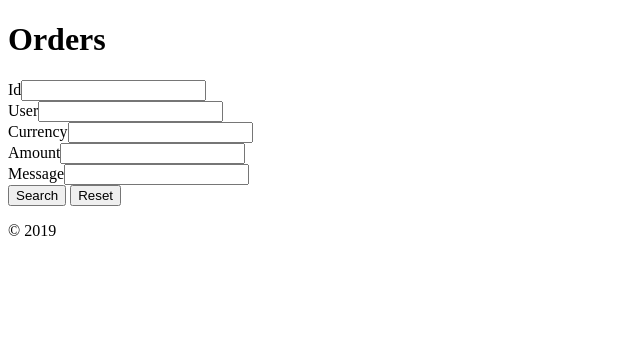
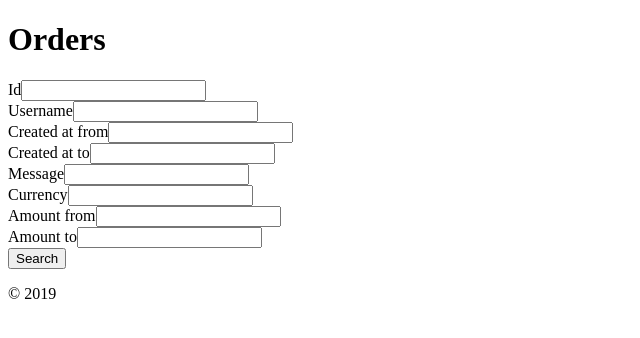
Before and after one commit to michael-vostrikov/yii2-prototype-example, a Yii app: template frontend/views/order/index.php in a window 1280 px wide. Shown: the top 338 px of the page, without its empty margins (0-640 px from the left). Run offline with PHP 8.4 and a stand-in for Yii, Linux system fonts and the light colour scheme; the template is opened without the code that fills it, so the values that code supplies are empty; form fields are guessed from the names that the template uses; some libraries are stand-ins or nearby versions.

Commit message:
Setup search

```diff
--- a/frontend/views/order/_search.php
+++ b/frontend/views/order/_search.php
@@ -1,7 +1,9 @@
 <?php
 
 use yii\helpers\Html;
+use yii\helpers\ArrayHelper;
 use yii\widgets\ActiveForm;
+use common\models\Currency;
 
 /* @var $this yii\web\View */
 /* @var $model frontend\models\OrderSearch */
@@ -13,25 +15,50 @@ use yii\widgets\ActiveForm;
     <?php $form = ActiveForm::begin([
         'action' => ['index'],
         'method' => 'get',
+        'successCssClass' => false,
     ]); ?>
 
-    <?= $form->field($model, 'id') ?>
+    <div class="row">
 
-    <?= $form->field($model, 'user_id') ?>
+        <div class="col-sm-3">
+            <?= $form->field($model, 'id') ?>
+        </div>
 
-    <?= $form->field($model, 'currency_id') ?>
+        <div class="col-sm-3">
+            <?= $form->field($model, 'username') ?>
+        </div>
 
-    <?= $form->field($model, 'amount') ?>
+        <div class="col-sm-3">
+            <?= $form->field($model, 'created_at_from') ?>
+        </div>
 
-    <?= $form->field($model, 'message') ?>
+        <div class="col-sm-3">
+            <?= $form->field($model, 'created_at_to') ?>
+        </div>
 
-    <?php // echo $form->field($model, 'created_at') ?>
+        <div class="col-sm-3">
+            <?= $form->field($model, 'message') ?>
+        </div>
 
-    <?php // echo $form->field($model, 'updated_at') ?>
+        <div class="col-sm-3">
+            <?= $form->field($model, 'currency_id')->dropdownList(
+                ArrayHelper::map(Currency::find()->all(), 'id', 'name'),
+                ['prompt' => Yii::t('app', '[ select ]')]
+            ) ?>
+        </div>
+
+        <div class="col-sm-3">
+            <?= $form->field($model, 'amount_from') ?>
+        </div>
+
+        <div class="col-sm-3">
+            <?= $form->field($model, 'amount_to') ?>
+        </div>
+
+    </div>
 
     <div class="form-group">
         <?= Html::submitButton(Yii::t('app', 'Search'), ['class' => 'btn btn-primary']) ?>
-        <?= Html::resetButton(Yii::t('app', 'Reset'), ['class' => 'btn btn-default']) ?>
     </div>
 
     <?php ActiveForm::end(); ?>
```
Also changed, not shown: frontend/models/OrderSearch.php (+49 -15 lines).
